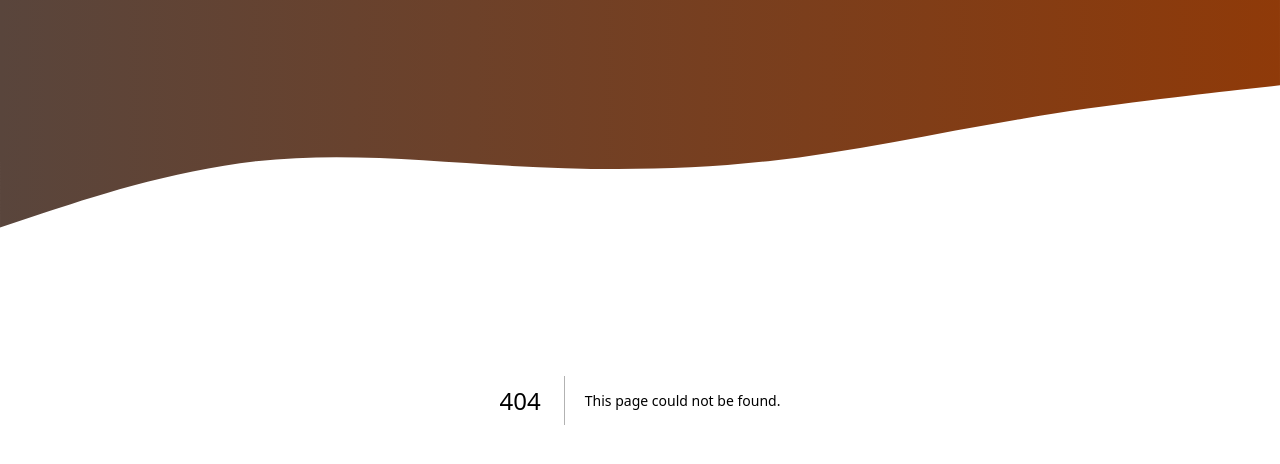
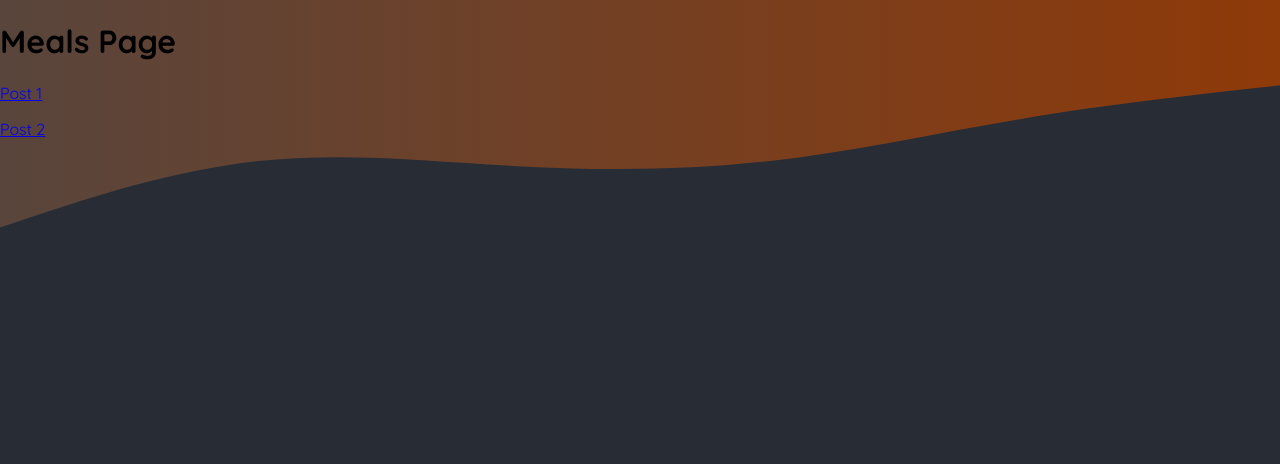
Before and after one commit to kei1-st/foodies, a Next.js app: page /meals in a window 1280 px wide. Before the commit this address had no page. Shown: the top 464 px of the page. Built offline with nearby package versions, Linux system fonts and the light colour scheme.

Commit message:
add some pages

```diff
--- /dev/null
+++ b/app/meals/page.js
@@ -0,0 +1,15 @@
+import Link from "next/link";
+
+export default function MealsPage() {
+  return (
+    <main>
+      <h1>Meals Page</h1>
+      <p>
+        <Link href="meals/post-1">Post 1</Link>
+      </p>
+      <p>
+        <Link href="meals/post-2">Post 2</Link>
+      </p>
+    </main>
+  );
+}
```
Also changed, not shown: app/community/page.js (added, +7 -0 lines), app/meals/[slug]/page.js (added, +9 -0 lines), app/meals/share/page.js (added, +7 -0 lines), app/page.js (+11 -0 lines).
